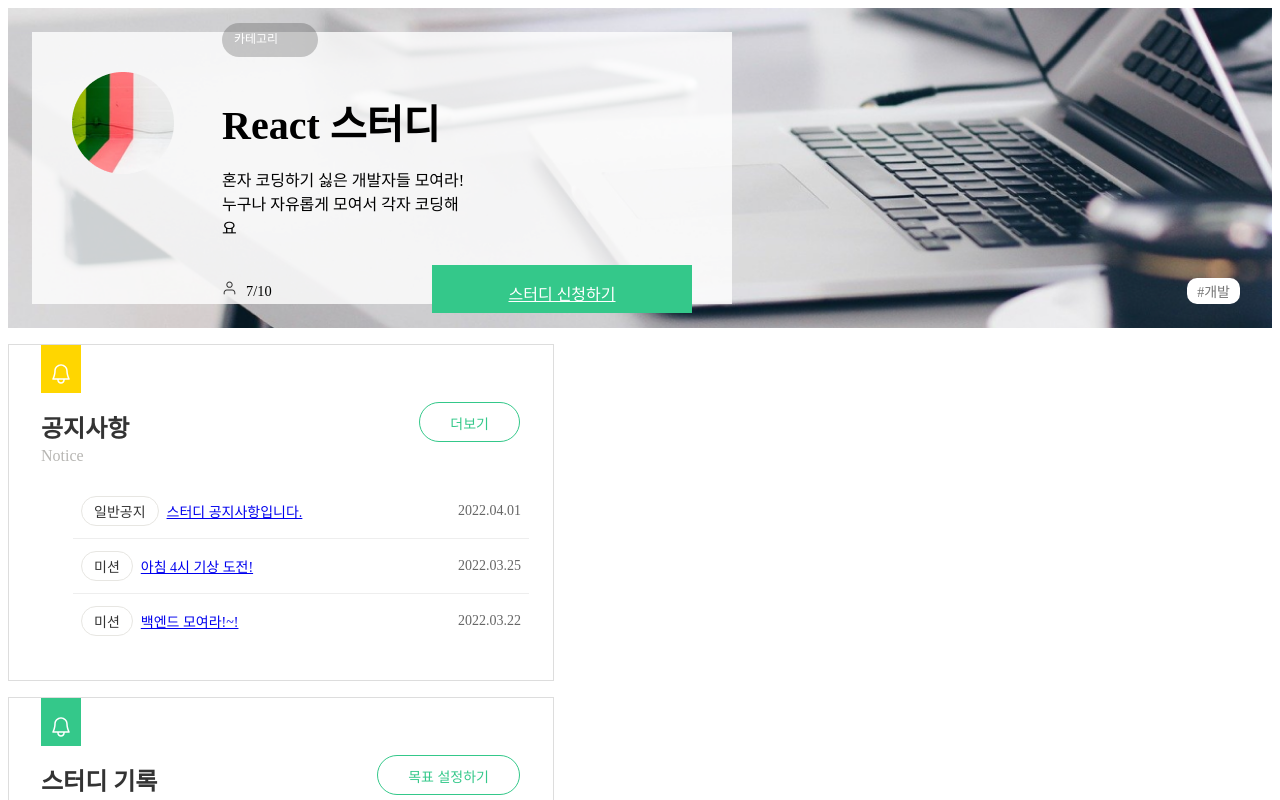
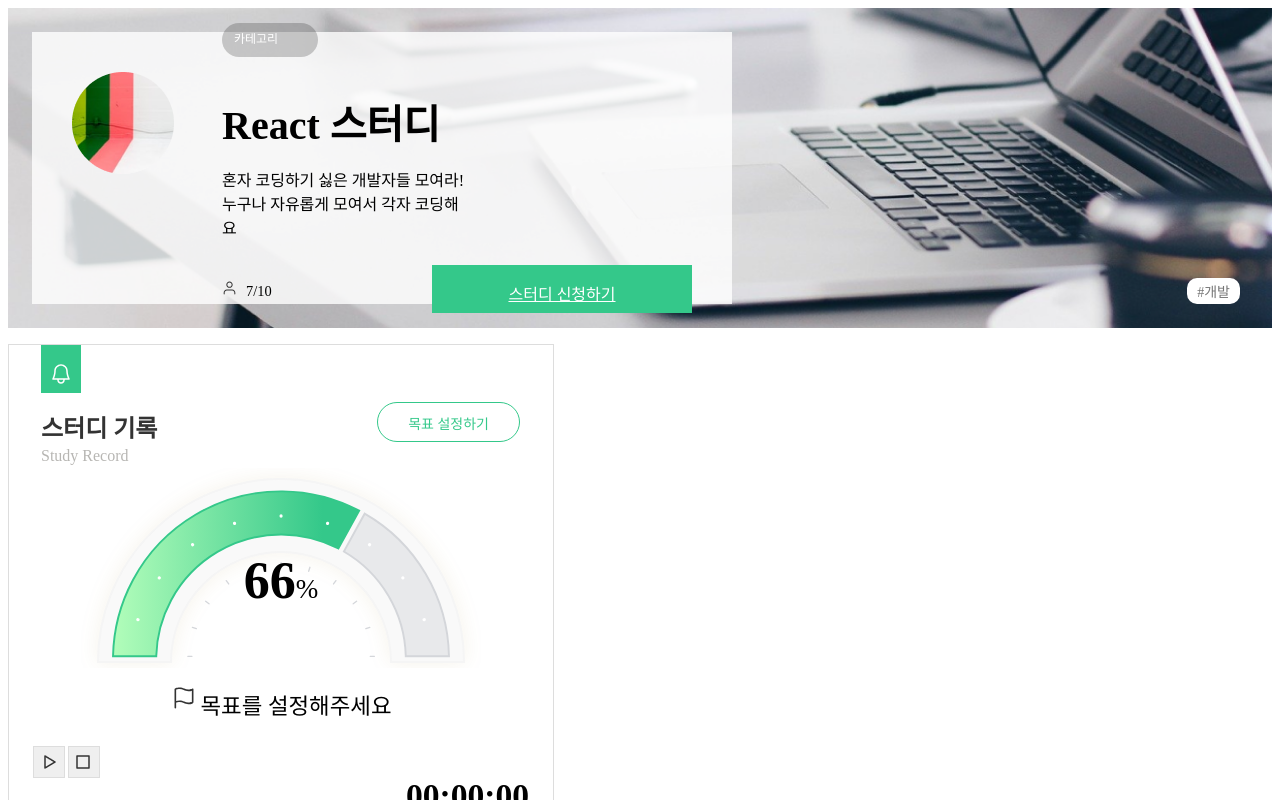
Before and after one commit to IRONDESK/moss, a Next.js app in the folder client/: page /study in a window 1280 px wide. Shown: the top 800 px of the page. Built offline with nearby package versions, Linux system fonts and the light colour scheme.

Commit message:
♻️ 스터디 페이지 컴포넌트 구조 변경

```diff
--- /dev/null
+++ b/client/src/components/StudyMain/Container.tsx
@@ -0,0 +1,23 @@
+import styled from '@emotion/styled';
+import Link from 'next/link';
+import { Notice } from './Notice';
+import { Record } from './Record';
+import { TodoList } from './Todo';
+
+export const StudyComponents = () => {
+  return (
+    <>
+      <Container>
+        <Record />
+        <TodoList />
+        <Notice />
+      </Container>
+    </>
+  );
+};
+
+const Container = styled.div`
+  display: flex;
+  justify-content: space-between;
+  flex-wrap: wrap;
+`
--- a/client/src/pages/study.tsx
+++ b/client/src/pages/study.tsx
@@ -3,6 +3,8 @@
 import { StudyBanner } from '../components/StudyMain/StudyBanner';
 import { Notice } from '../components/StudyMain/Notice';
 import { Record } from '../components/StudyMain/Record';
+import { TodoList } from '../components/StudyMain/Todo';
+import { StudyComponents } from '../components/StudyMain/Container';
 
 export default function StudyPage() {
   return (
@@ -16,8 +18,10 @@
         member={7}
         link="#"
       />
-      <Notice />
-      <Record />
+      <StudyComponents />
+      {/* <Record />
+      <TodoList />
+      <Notice /> */}
     </>
   );
 }
```
